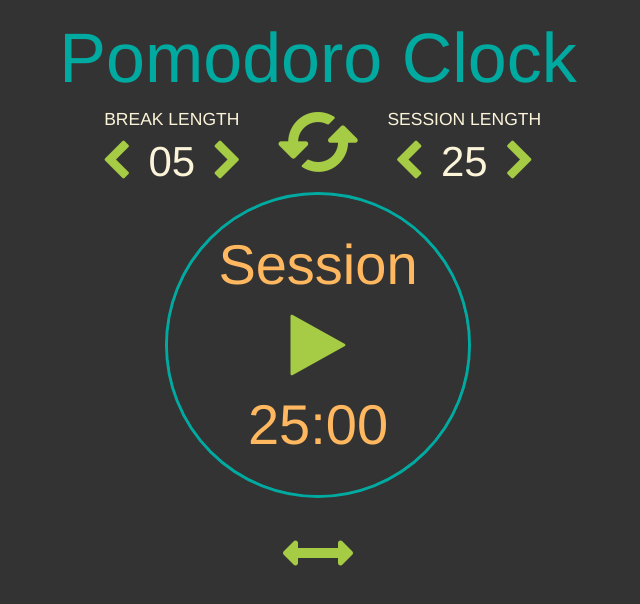
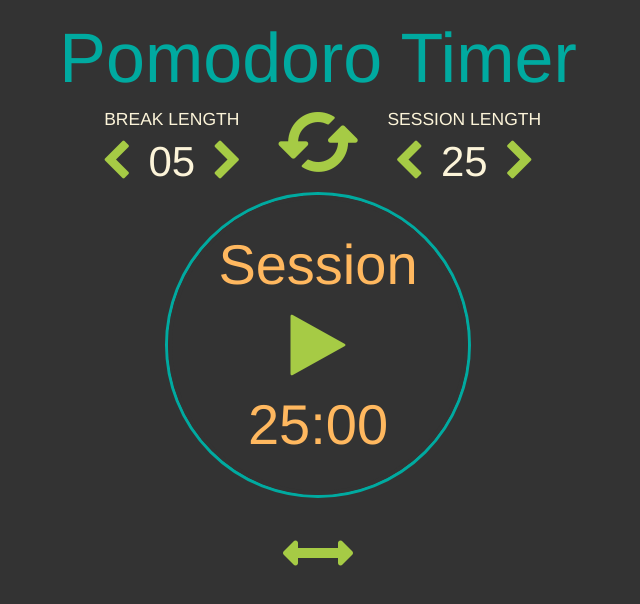
Before and after one commit to quiksand/pomodoro-clock, a plain HTML site: page index.html in a window 1280 px wide. Shown: the whole page, without its empty margins (322-962 px from the left). Drawn offline with nearby package versions, Linux system fonts and the light colour scheme.

Commit message:
Changed Header to match functionality

```diff
--- a/index.html
+++ b/index.html
@@ -35,7 +35,7 @@
 
       <div class="row">
         <div class="col-sm-12">
-          <h1>Pomodoro Clock</h1>
+          <h1>Pomodoro Timer</h1>
         </div>
       </div>
 
```
